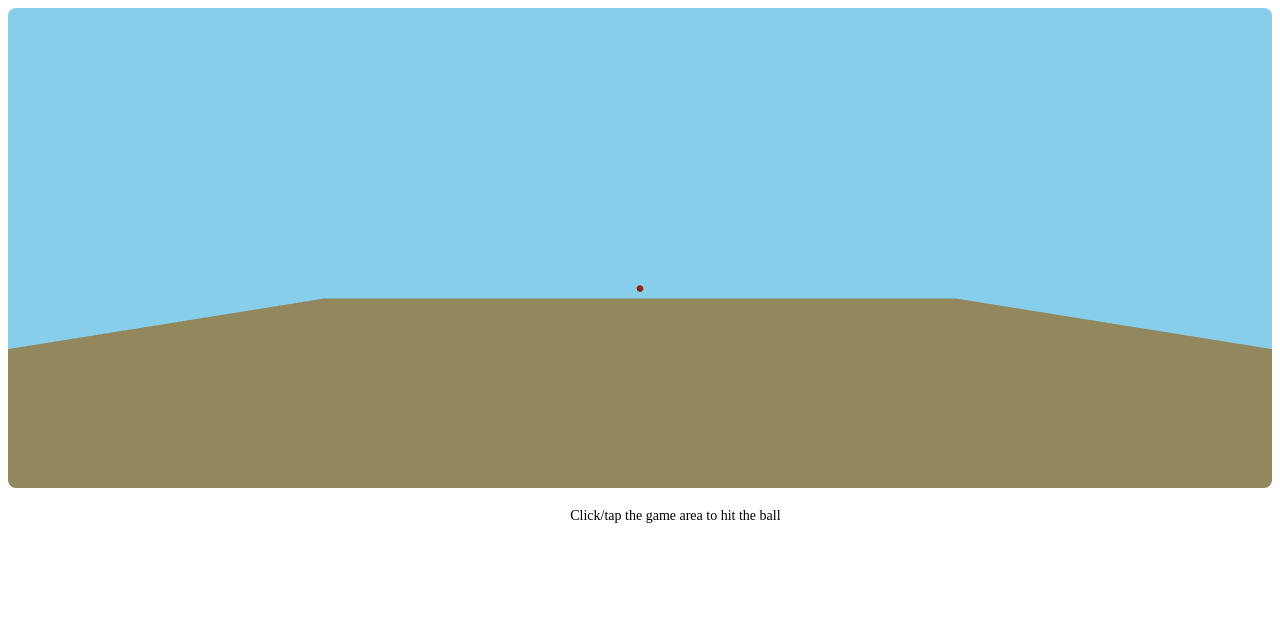
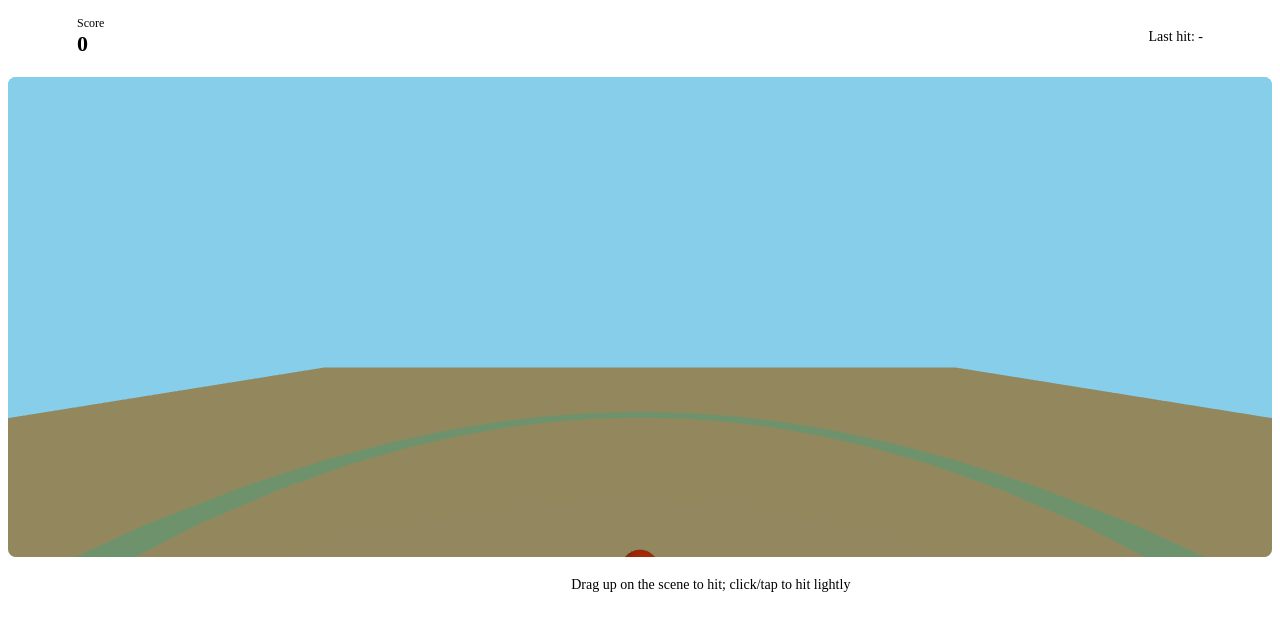
Before and after one commit to alapatisagarrr/BeachBallCricketUltimate, a website built with Vite: page index.html in a window 1280 px wide. Built offline with nearby package versions, Linux system fonts and the light colour scheme; animation ran at ten frames a second.

Commit message:
feat(game): add scoring and drag-to-hit controls; scoreboard UI

```diff
--- a/src/game.js
+++ b/src/game.js
@@ -1,7 +1,7 @@
 import * as THREE from 'three'
 import * as CANNON from 'cannon-es'
 
-export function startGame(container) {
+export function startGame(container, { onScore } = {}) {
   // Renderer
   const renderer = new THREE.WebGLRenderer({ antialias: true })
   renderer.setPixelRatio(Math.min(window.devicePixelRatio || 1, 2))
@@ -36,6 +36,14 @@ export function startGame(container) {
   ground.receiveShadow = true
   scene.add(ground)
 
+  // Visual markers for scoring zones
+  const farZoneGeo = new THREE.RingGeometry(8.5, 9.5, 32)
+  const farZoneMat = new THREE.MeshBasicMaterial({ color: 0x00b894, opacity: 0.25, transparent: true })
+  const farZone = new THREE.Mesh(farZoneGeo, farZoneMat)
+  farZone.rotation.x = -Math.PI / 2
+  farZone.position.y = 0.01
+  scene.add(farZone)
+
   // Ball (Three)
   const ballGeo = new THREE.SphereGeometry(0.3, 32, 32)
   const ballMat = new THREE.MeshStandardMaterial({ color: 0xff4500 })
@@ -58,13 +66,18 @@ export function startGame(container) {
 
   // Ball body (Cannon)
   const radius = 0.3
-  const ballBody = new CANNON.Body({ mass: 1, shape: new CANNON.Sphere(radius) })
+  const ballBody = new CANNON.Body({ mass: 1 })
+  ballBody.addShape(new CANNON.Sphere(radius))
   ballBody.position.set(0, 2, 0)
   ballBody.linearDamping = 0.01
+  ballBody.angularDamping = 0.4
   world.addBody(ballBody)
 
-  // Simple sync function
+  // Game state
   let lastTime
+  let maxHeight = ballBody.position.y
+  let hasScoredThisShot = false
+
   function animate(time) {
     requestAnimationFrame(animate)
     if (lastTime !== undefined) {
@@ -72,6 +85,28 @@ export function startGame(container) {
       world.step(1 / 60, dt, 3)
     }
     lastTime = time
+
+    // Track peak height for scoring
+    maxHeight = Math.max(maxHeight, ballBody.position.y)
+
+    // Scoring logic: if ball passes a far z threshold and hasn't scored yet
+    if (!hasScoredThisShot && ballBody.position.z < -20) {
+      hasScoredThisShot = true
+      const points = maxHeight > 3 ? 6 : 4
+      if (typeof onScore === 'function') onScore(points)
+      // small delay then reset ball to start
+      setTimeout(() => resetBall(), 900)
+    }
+
+    // If ball comes to rest near batter (play ends) -> no score and reset
+    if (!hasScoredThisShot) {
+      const speed = ballBody.velocity.length()
+      if (speed < 0.15 && ballBody.position.y < 0.6 && Math.abs(ballBody.position.z) < 10) {
+        // consider the play finished
+        hasScoredThisShot = true
+        setTimeout(() => resetBall(), 900)
+      }
+    }
 
     // Copy physics -> three
     ballMesh.position.copy(ballBody.position)
@@ -91,24 +126,77 @@ export function startGame(container) {
   }
   window.addEventListener('resize', onResize)
 
-  // Simple controls
+  // Controls: pointer drag to set hit direction/strength
+  let dragging = false
+  let dragStart = null
+  let dragEnd = null
+
+  function getPointerPos(evt) {
+    const rect = container.getBoundingClientRect()
+    return { x: evt.clientX - rect.left, y: evt.clientY - rect.top }
+  }
+
+  container.addEventListener('pointerdown', (e) => {
+    e.preventDefault()
+    dragging = true
+    dragStart = getPointerPos(e)
+    dragEnd = dragStart
+  })
+
+  container.addEventListener('pointermove', (e) => {
+    if (!dragging) return
+    dragEnd = getPointerPos(e)
+  })
+
+  container.addEventListener('pointerup', (e) => {
+    if (!dragging) return
+    dragging = false
+    dragEnd = getPointerPos(e)
+
+    // Compute drag vector
+    const dx = dragEnd.x - dragStart.x
+    const dy = dragEnd.y - dragStart.y
+
+    // Map screen drag to world impulse
+    // Vertical drag (dy negative when dragging up) gives upward + forward power
+    const power = Math.min(Math.hypot(dx, dy) / 200, 3)
+    const side = (dx / container.clientWidth) * 2 // -1..1
+
+    // Reset maxHeight/state
+    maxHeight = ballBody.position.y
+    hasScoredThisShot = false
+
+    // Place ball near the batter if it's resting
+    if (ballBody.position.y < 0.7 && ballBody.position.z > -3) {
+      ballBody.position.set(0, 1.1, 0.5)
+      ballBody.velocity.set(0, 0, 0)
+      ballBody.angularVelocity.set(0, 0, 0)
+    }
+
+    // Apply impulse: sideways, up, forward (negative Z)
+    const impulse = new CANNON.Vec3(side * power * 3, 1 + power * 3, -power * 8)
+    ballBody.applyImpulse(impulse, ballBody.position)
+  })
+
+  // Simple serve function
   function serve() {
-    // reset position
-    ballBody.position.set(0, 2, 0)
+    resetBall()
+    // small serve impulse
+    ballBody.applyImpulse(new CANNON.Vec3(0, 0.5, -6), ballBody.position)
+    maxHeight = ballBody.position.y
+    hasScoredThisShot = false
+  }
+
+  function resetBall() {
+    ballBody.position.set(0, 2, 2)
     ballBody.velocity.set(0, 0, 0)
     ballBody.angularVelocity.set(0, 0, 0)
-    // apply forward impulse towards -Z
-    ballBody.applyImpulse(new CANNON.Vec3(0, 0.5, -6), ballBody.position)
+    maxHeight = ballBody.position.y
+    hasScoredThisShot = false
   }
 
-  // Click to "hit" the ball: apply a quick impulse from camera direction
-  container.addEventListener('pointerdown', (e) => {
-    // simple upward + forward impulse
-    ballBody.applyImpulse(new CANNON.Vec3(0, 2, -3), ballBody.position)
-  })
-
-  // Initial serve so something is visible
-  serve()
+  // initial reset
+  resetBall()
 
   // Return API to caller
   return { serve, world, ballBody }
--- a/src/main.js
+++ b/src/main.js
@@ -6,17 +6,48 @@ const app = document.querySelector('#app')
 app.innerHTML = `
 <section id="center">
   <div id="game-wrapper">
-    <div id="game-container" class="game-canvas"></div>
+    <div id="game-header">
+      <div id="scoreboard">
+        <div id="score-label">Score</div>
+        <div id="score-value">0</div>
+      </div>
+      <div id="last-hit">Last hit: -</div>
+    </div>
+
+    <div id="game-container" class="game-canvas" tabindex="0"></div>
+
     <div id="game-ui">
       <button id="serve" class="button">Serve</button>
-      <span id="hint">Click/tap the game area to hit the ball</span>
+      <button id="reset" class="button">Reset</button>
+      <span id="hint">Drag up on the scene to hit; click/tap to hit lightly</span>
     </div>
   </div>
 </section>
 `
 
-const game = startGame(document.querySelector('#game-container'))
+let totalScore = 0
+const scoreValueEl = document.getElementById('score-value')
+const lastHitEl = document.getElementById('last-hit')
+
+const game = startGame(document.querySelector('#game-container'), {
+  onScore(points) {
+    totalScore += points
+    scoreValueEl.textContent = totalScore
+    lastHitEl.textContent = `Last hit: +${points}`
+    // flash indicator
+    scoreValueEl.animate(
+      [{ transform: 'scale(1)' }, { transform: 'scale(1.2)' }, { transform: 'scale(1)' }],
+      { duration: 400 }
+    )
+  }
+})
 
 document.getElementById('serve').addEventListener('click', () => {
   game.serve()
 })
+
+document.getElementById('reset').addEventListener('click', () => {
+  totalScore = 0
+  scoreValueEl.textContent = totalScore
+  lastHitEl.textContent = 'Last hit: -'
+})
--- a/src/style.css
+++ b/src/style.css
@@ -7,12 +7,44 @@
   width: 100%;
 }
 
+#game-header {
+  width: 100%;
+  max-width: 1126px;
+  display: flex;
+  justify-content: space-between;
+  align-items: center;
+  padding: 8px 0;
+}
+
+#scoreboard {
+  display: flex;
+  flex-direction: column;
+  align-items: flex-start;
+}
+
+#score-label {
+  font-size: 12px;
+  color: var(--text);
+}
+
+#score-value {
+  font-size: 22px;
+  font-weight: 600;
+  color: var(--accent);
+}
+
+#last-hit {
+  font-size: 14px;
+  color: var(--text);
+}
+
 .game-canvas {
   width: 100%;
   height: 60vh; /* responsive height for the scene */
   box-shadow: var(--shadow);
   border-radius: 8px;
   overflow: hidden;
+  background: linear-gradient(#87ceeb 0%, #a0e7ff 60%);
 }
 
 #game-ui {
```
